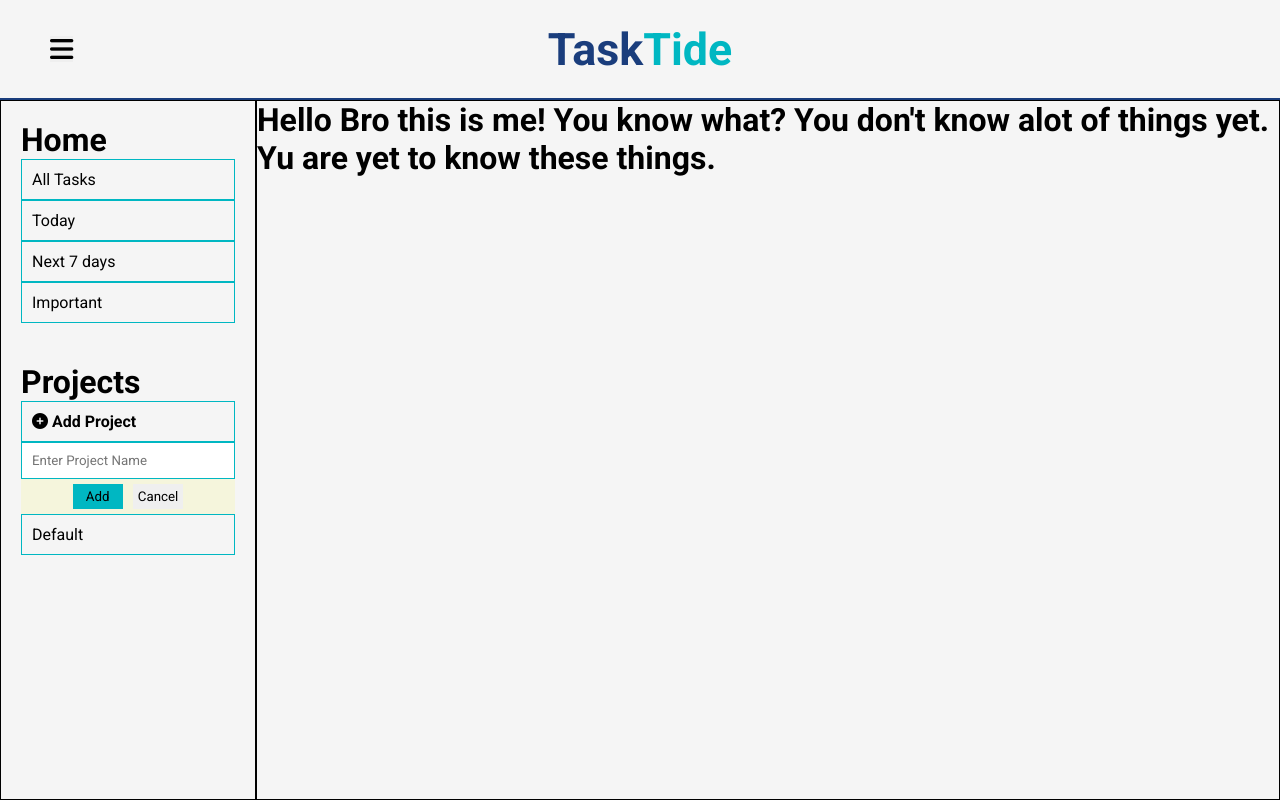
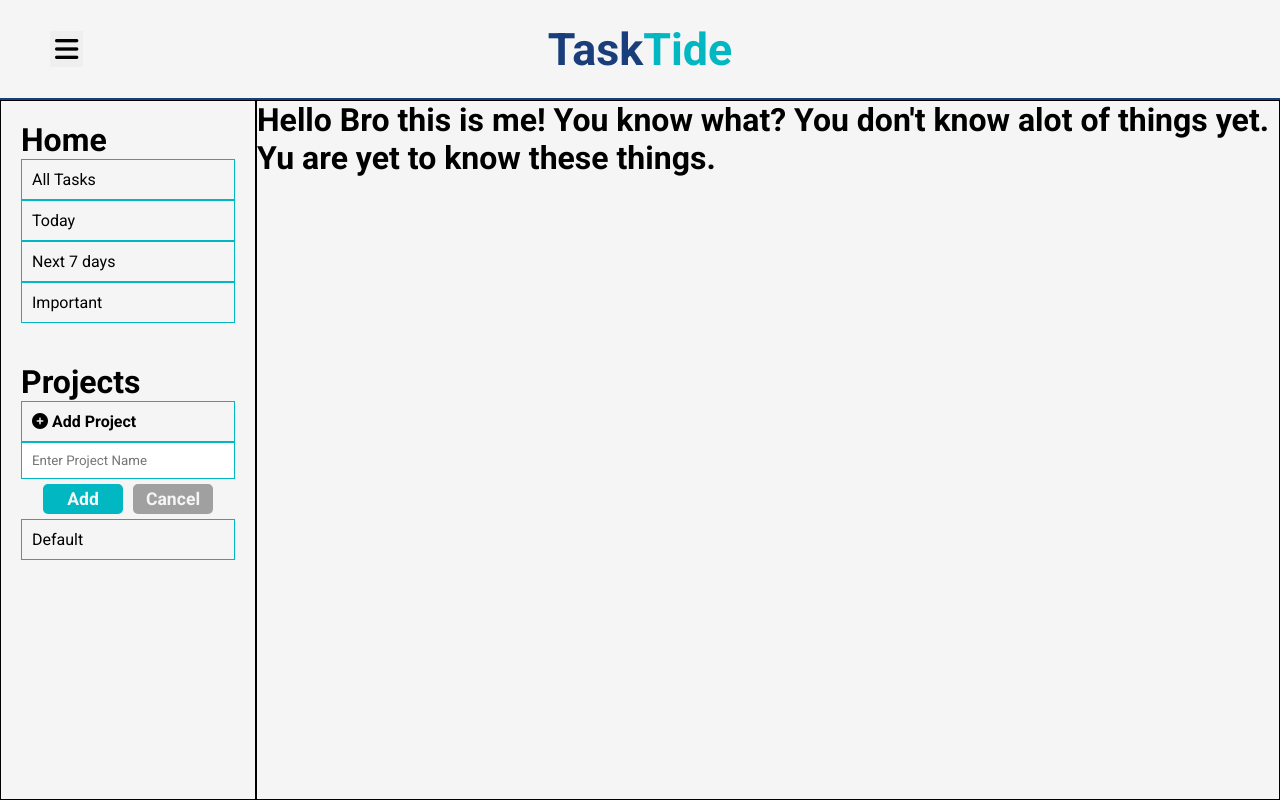
Before and after one commit to faexan/odin-to-do, a website built with webpack: page src/index.html in a window 1280 px wide. Both pictures are taken after a click on the element "Add Project". Built offline with nearby package versions, Linux system fonts and the light colour scheme.

Commit message:
added animations to the sidebar

```diff
--- a/src/header.css
+++ b/src/header.css
@@ -18,6 +18,12 @@
     cursor: pointer;
     user-select: none;
     -webkit-user-select: none;
+    padding: 5px;
+}
+
+.menuIcon:hover {
+    background-color: white;
+    color: black;
 }
 
 
--- a/src/menuDiv.js
+++ b/src/menuDiv.js
@@ -1,15 +1,15 @@
 
 
-const menuDisplay = function() {
+const menuDisplay = function () {
 
 
 
-    const  menuIcon = document.querySelector(".menuIcon");
+    const menuIcon = document.querySelector(".menuIcon");
     const menuDiv = document.querySelector(".menuDiv");
     const mainScreenDiv = document.querySelector(".mainScreenDiv");
 
 
-    menuIcon.addEventListener("click", ()=> {
+    menuIcon.addEventListener("click", () => {
         menuDiv.classList.toggle("sidebarActive");
         mainScreenDiv.classList.toggle("mainDivActive");
     })
@@ -17,13 +17,14 @@ const menuDisplay = function() {
 
 
 const aPMheading = document.querySelector(".APMheading");
+const addProjectForm = document.querySelector(".addProjectForm");
+const addProjectCancel = document.querySelector(".APFbtn2");
 
-
-aPMheading.addEventListener("click", ()=> {
-
-
-
-
+aPMheading.addEventListener("click", () => {
+    addProjectForm.classList.toggle("formExpanded");
+})
+addProjectCancel.addEventListener("click", ()=> {
+    addProjectForm.classList.toggle("formExpanded");
 })
 
 
@@ -31,5 +32,4 @@ aPMheading.addEventListener("click", ()=> {
 
 
 
-
-export {menuDisplay};
+export { menuDisplay };
--- a/src/sidebar.css
+++ b/src/sidebar.css
@@ -32,10 +32,17 @@ li:hover, .APMheading:hover {
 }
 
 .addProjectForm {
-    background-color: beige;
     display: flex;
     flex-direction: column;
     justify-content: center;
+    max-height: 0;
+    overflow: hidden;
+    transition: max-height 0.4s ease;
+}
+
+.formExpanded {
+    max-height: 400px;
+    transition: max-height 0.4s ease;
 }
 
 #newProject {
@@ -45,17 +52,25 @@ li:hover, .APMheading:hover {
     outline: none;
 }
 
-.addProjectForm button {
-    padding: 5px;
-    margin: 5px;
-    min-width: 50px;
-}
 
 .addProjectFormButtons {
     display: flex;
     justify-content: center;
 }
 
+.APFbtn1, .APFbtn2 {
+    padding: 5px;
+    margin: 5px;
+    min-width: 80px;
+    font-weight: 600;
+    border-radius: 5px;
+    color: var(--backgroundColor);
+    font-size: 1.1em;}
+
 .APFbtn1 {
     background-color: var(--secondaryColor);
 }
+
+.APFbtn2 {
+    background-color: var(--gray);
+}
--- a/src/styles.css
+++ b/src/styles.css
@@ -18,4 +18,5 @@ body {
     --secondaryColor: #00B7C2;
     --mainText: #333333;
     --secondaryText: #7A7A7A;
+    --gray: #A0A0A0;
 }
```
